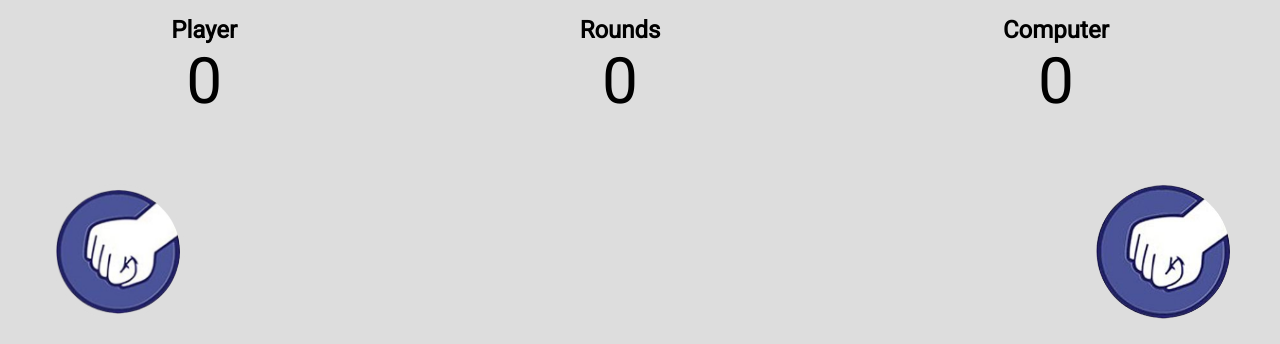
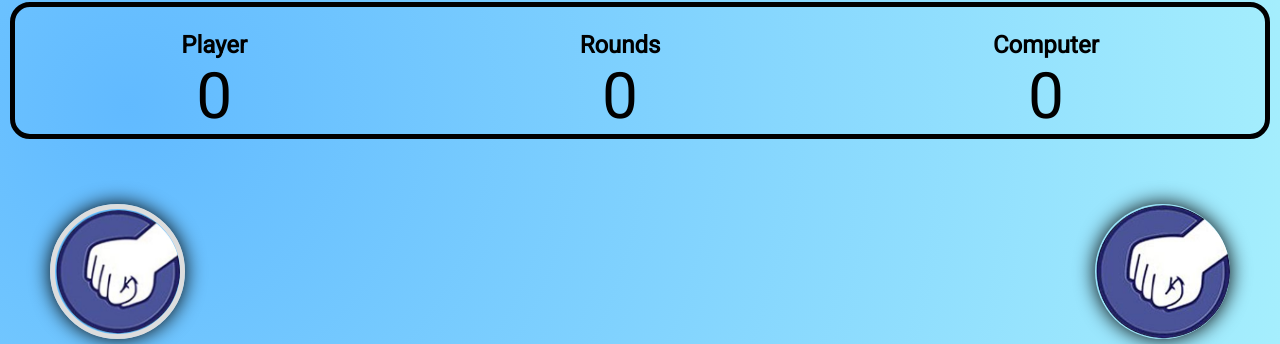
Before and after one commit to Kishlaya1999/Stone-Paper-ScissorsV3, a plain HTML site: page index.html in a window 1280 px wide. Shown: the part 53-397 px from the top of the page. Drawn offline with nearby package versions, Linux system fonts and the light colour scheme; a web font is replaced by a local one.

Commit message:
Rounds reduced to 5 and background changed

```diff
--- a/script.js
+++ b/script.js
@@ -53,7 +53,7 @@ function submit() {
      let paper = "./images/img2.png";
      let scissor = "./images/img3.png";
 
-     if (roundGoingOn <= 10) {
+     if (roundGoingOn <= 5) {
           if (userSelectedImage == rock) {
                if (computerSelectedImage == paper) {
                     computerScore++;
--- a/scss/style.scss
+++ b/scss/style.scss
@@ -10,7 +10,9 @@
 body {
      font-family: 'Roboto',
           sans-serif;
-     background-color: #dddddd;
+     // background-color: #dddddd;
+     // background-image: linear-gradient( 68.4deg,  rgba(99,251,215,1) -0.4%, rgba(5,222,250,1) 100.2% );
+     background-image: radial-gradient( circle farthest-corner at 10% 20%,  rgba(97,186,255,1) 0%, rgba(166,239,253,1) 90.1% );
      height: 100vh;
 }
 
@@ -25,13 +27,18 @@ body {
 .score-container {
      display: flex;
      justify-content: space-around;
-
+     border: 5px solid black;
+     border-radius: 20px;
+     margin: 10px;
      .scores {
           margin-top: 1.5rem;
           display: flex;
           flex-direction: column;
           // justify-content: center;
           align-items: center;
+          // border: 5px solid black;
+          // padding: 1%;
+          // border-radius: 10px;
 
           .player,
           .rounds,
@@ -84,6 +91,7 @@ body {
           border-radius: 50%;
           width: 135px;
           margin: 15px 0;
+          box-shadow: 0 0 20px black;
      }
 
      .clicked-symbol {
@@ -94,6 +102,7 @@ body {
 
           .dummy {
                border-radius: 0%;
+               box-shadow: none;
           }
 
           #submit {
```
Also changed, not shown: css/style.css.
